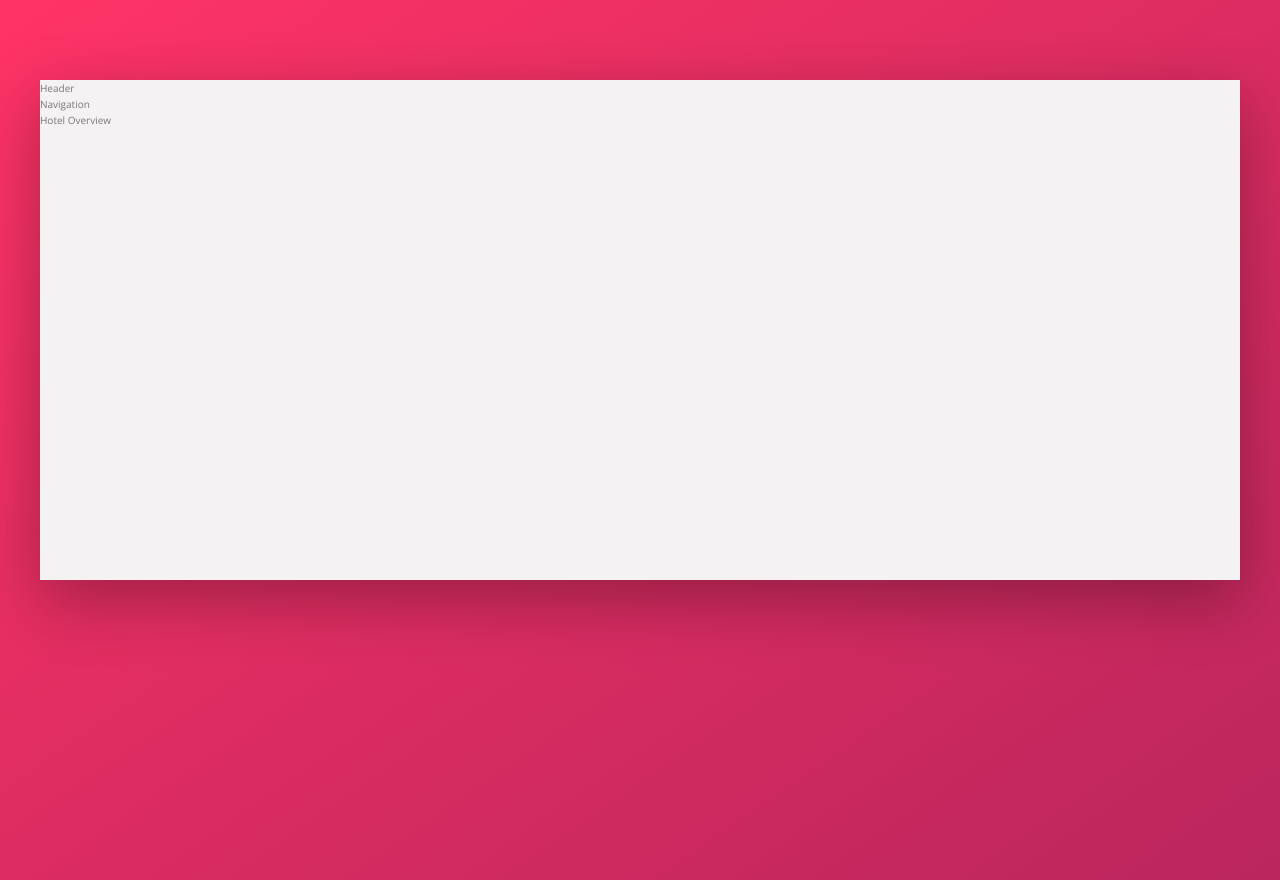
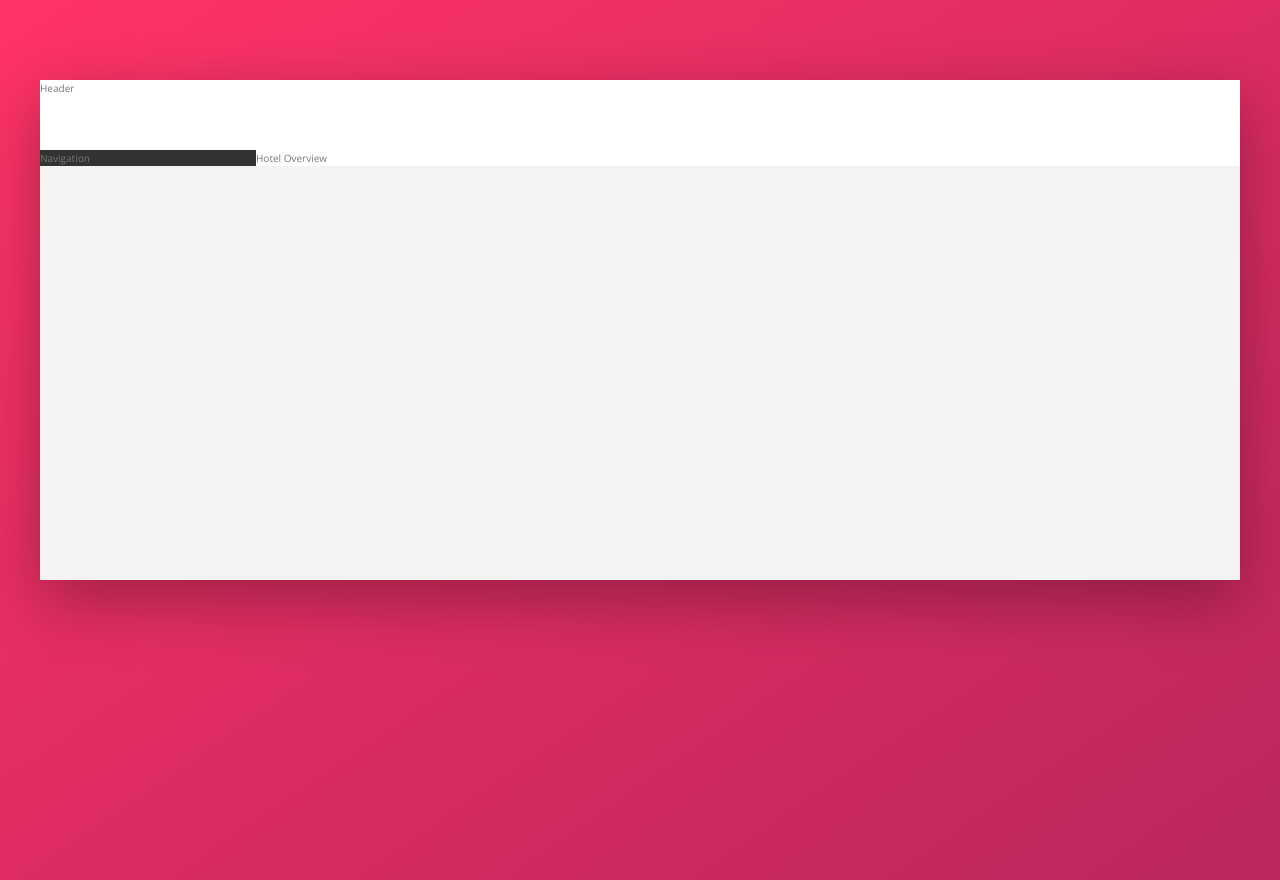
Before and after one commit to KeionneDerousselle/udemy-css-trillo, a website: page src/index.html in a window 1280 px wide. Drawn offline with nearby package versions, Linux system fonts and the light colour scheme.

Commit message:
working on initial layout

```diff
--- a/src/sass/abstracts/_variables.scss
+++ b/src/sass/abstracts/_variables.scss
@@ -17,6 +17,8 @@ Grey dark 3: #999
 */
 
 :root {
+  --white: #fff;
+
   --primary: #eb2f64;
   --primary-light: #FF3366;
   --primary-dark: #BA265D;
@@ -31,4 +33,6 @@ Grey dark 3: #999
   --grey-dark-3: #999;
 
   --black: #000;
+
+  --shadow-dark: 0 2rem 6rem rgba(#000, .3);
 }
--- a/src/sass/layout/_content.scss
+++ b/src/sass/layout/_content.scss
@@ -1,3 +1,3 @@
 .content {
-
+  display: flex;
 }
--- a/src/sass/layout/_header.scss
+++ b/src/sass/layout/_header.scss
@@ -1,3 +1,5 @@
 .header {
-
+  height: 7rem;
+  background-color:var(--white);
+  border-bottom: var(--grey-light-2);
 }
--- a/src/sass/layout/_hotel-overview.scss
+++ b/src/sass/layout/_hotel-overview.scss
@@ -1,3 +1,4 @@
 .hotel-overview {
-
+  background-color: var(--white);
+  flex: 1;
 }
--- a/src/sass/layout/_sidebar.scss
+++ b/src/sass/layout/_sidebar.scss
@@ -1,3 +1,4 @@
 .sidebar {
-
+  background-color: var(--grey-dark-1);
+  flex: 0 0 18%;
 }
```
Also changed, not shown: src/css/style.css.
